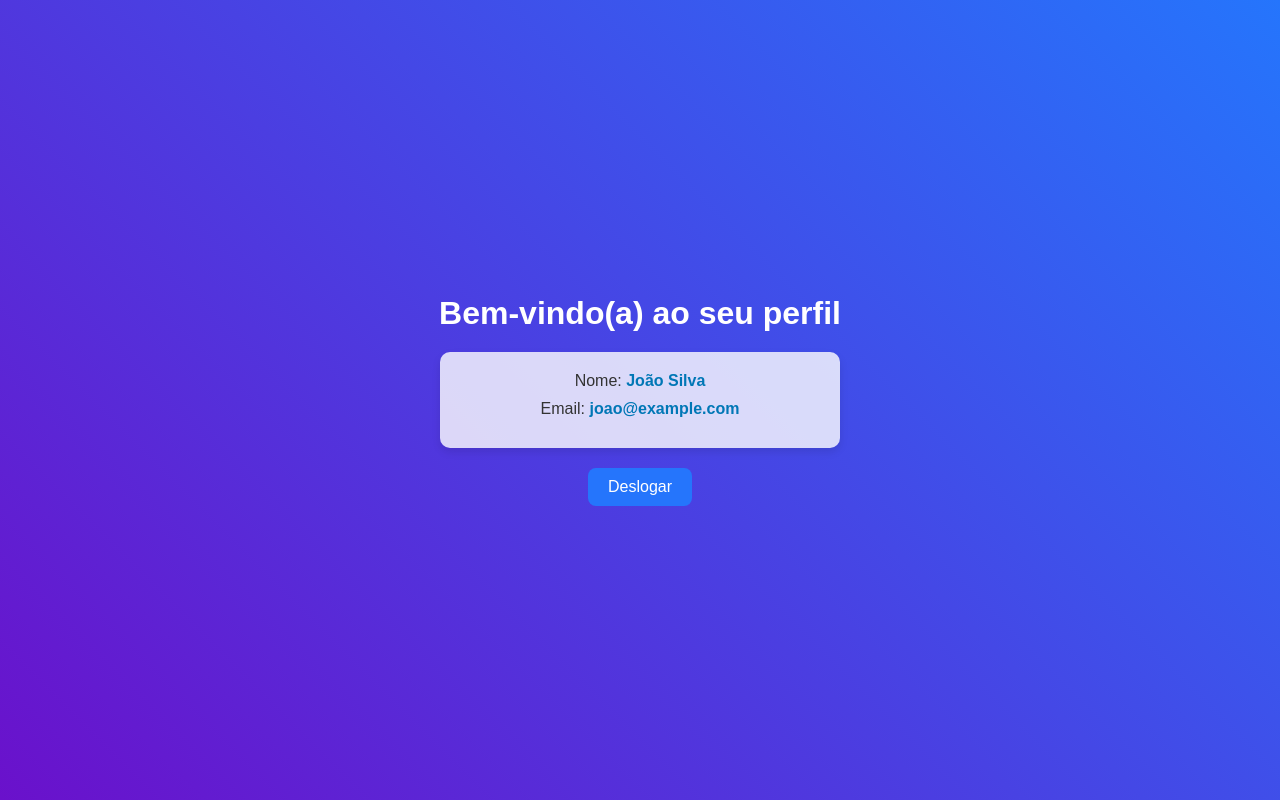
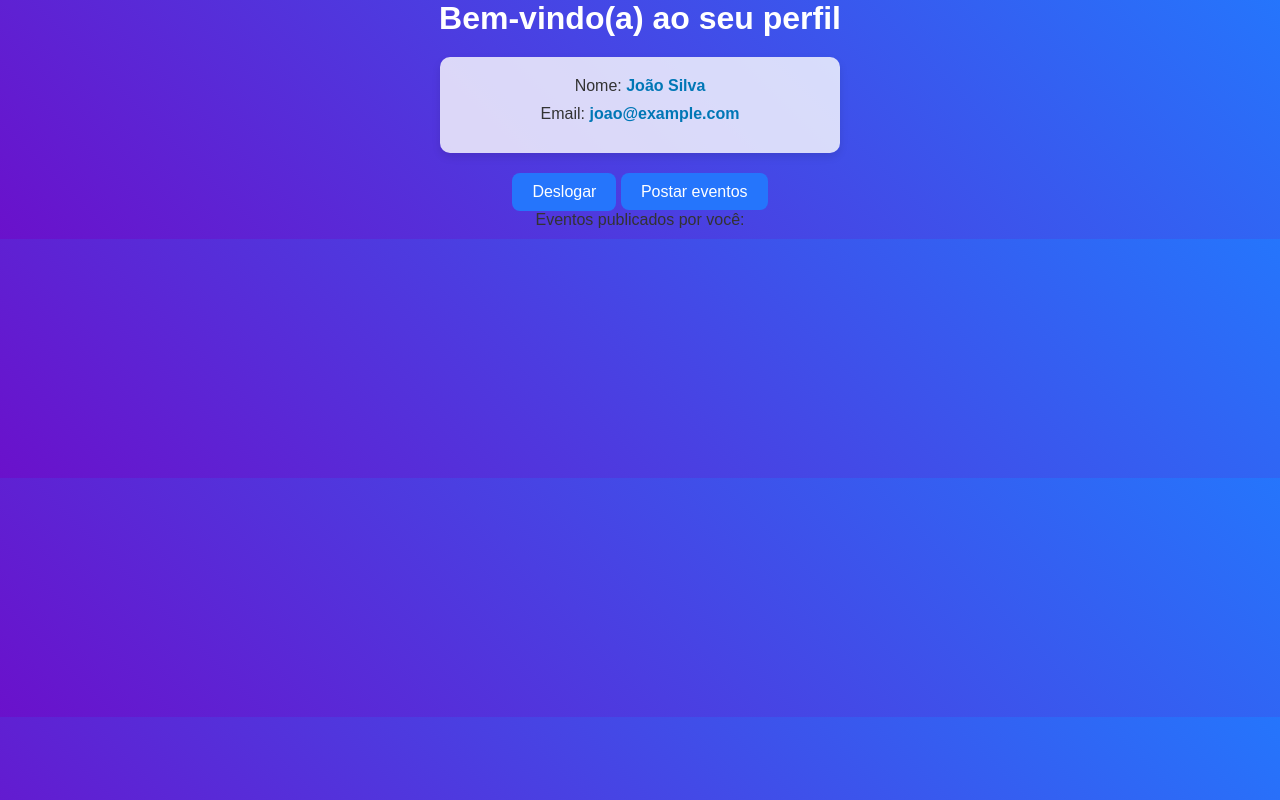
Before and after one commit to victoralsp/projeto-integrado, a PHP site: page /pages/perfil.html in a window 1280 px wide. Run offline with PHP 8.4, Linux system fonts and the light colour scheme; some libraries are stand-ins or nearby versions.

Commit message:
Puxar eventos por usuario

```diff
--- a/css/eventos-publicados.css
+++ b/css/eventos-publicados.css
@@ -23,5 +23,5 @@
 .evento img {
     max-width: 300px;
     padding: 1em 0;
-    object-fit: cover; /
+    object-fit: cover;
 }
--- a/js/perfil.js
+++ b/js/perfil.js
@@ -1,8 +1,6 @@
-import { initializeApp } from "https://www.gstatic.com/firebasejs/11.4.0/firebase-app.js"
-
-import { getAuth, onAuthStateChanged, signOut } from "https://www.gstatic.com/firebasejs/11.4.0/firebase-auth.js"
-
-import { getFirestore, doc, getDoc } from "https://www.gstatic.com/firebasejs/11.4.0/firebase-firestore.js"
+import { initializeApp } from "https://www.gstatic.com/firebasejs/11.4.0/firebase-app.js";
+import { getAuth, onAuthStateChanged, signOut } from "https://www.gstatic.com/firebasejs/11.4.0/firebase-auth.js";
+import { getFirestore, doc, getDoc, collection, query, where, getDocs } from "https://www.gstatic.com/firebasejs/11.4.0/firebase-firestore.js";
 
 const firebaseConfig = {
   apiKey: "AIzaSyDcqw47MmWmF2B7NtsAJ5FFu4VS4B5tAS4",
@@ -17,39 +15,65 @@ const app = initializeApp(firebaseConfig);
 const auth = getAuth(app);
 const db = getFirestore(app);
 
-const username = document.getElementById('name')
-const email = document.getElementById('email')
-const logoutBtn = document.getElementById('logoutBtn')
+const username = document.getElementById('name');
+const email = document.getElementById('email');
+const logoutBtn = document.getElementById('logoutBtn');
+const eventosContainer = document.getElementById('eventos-do-usuario');
 
-onAuthStateChanged(auth, (user) => {
+onAuthStateChanged(auth, async (user) => {
   if (user) {
-        const userDocRef = doc(db, "users", user.uid)
-        getDoc(userDocRef)
-            .then((docSnapshot) => {
+    try {
+      // Dados do usuário
+      const userDocRef = doc(db, "users", user.uid);
+      const docSnapshot = await getDoc(userDocRef);
       if (docSnapshot.exists()) {
-                    const userData = docSnapshot.data()
-                    username.textContent = userData.displayName
-                    email.textContent = userData.email
+        const userData = docSnapshot.data();
+        username.textContent = userData.displayName;
+        email.textContent = userData.email;
       } else {
-                    alert('Usúario não encontrado!')
+        alert('Usuário não encontrado!');
       }
-            })
-            .catch((error) => {
-                console.error("Erro ao procurar os dados do usúario:", error)
-                alert("Falha ao encontrar dados do usúario")
-            })
+
+      // Eventos do usuário
+      const postagensDoUsuario = query(collection(db, 'postagens'), where('criadorUid', '==', user.uid));
+      const querySnapshot = await getDocs(postagensDoUsuario);
+
+      if (querySnapshot.empty) {
+        eventosContainer.innerHTML = `<p>Você ainda não publicou nenhum evento.</p>`;
+        return;
+      }
+
+      querySnapshot.forEach((doc) => {
+        const evento = doc.data();
+        const eventoHTML = `
+          <div class="card-evento">
+            <h3>${evento.titulo}</h3>
+            <p>${evento.descricao}</p>
+            ${evento.imagemUrl ? `<img src="${evento.imagemUrl}" alt="Imagem do evento">` : ''}
+            <p><strong>Data:</strong> ${evento.data}</p>
+            <p><strong>Local:</strong> ${evento.local}</p>
+          </div>
+        `;
+        eventosContainer.innerHTML += eventoHTML;
+      });
+
+    } catch (error) {
+      console.error("Erro ao carregar perfil e eventos:", error);
+      alert("Erro ao carregar dados do perfil.");
+    }
   } else {
-        window.location.href = '../index.html'
+    window.location.href = '../index.html';
   }
-})
+});
 
+// Logout
 logoutBtn.addEventListener('click', () => {
   signOut(auth)
     .then(() => {
-            window.location.href = '../pages/login.html'
+      window.location.href = '../pages/login.html';
     })
     .catch((error) => {
-            console.error("Erro ao deslogar: ", error)
-            alert("Falha ao deslogar sua conta.")
-        })
-})
+      console.error("Erro ao deslogar: ", error);
+      alert("Falha ao deslogar sua conta.");
+    });
+});
--- a/pages/perfil.html
+++ b/pages/perfil.html
@@ -17,8 +17,6 @@
         body {
             font-family: 'Arial', sans-serif;
             background: linear-gradient(45deg, #6a11cb, #2575fc);
-            /* Gradiente de azul suave */
-            height: 100vh;
             display: flex;
             flex-direction: column;
             justify-content: center;
@@ -54,7 +52,7 @@
             /* Cor suave para o destaque */
         }
 
-        button {
+        button, #link-postar-eventos {
             margin-top: 20px;
             padding: 10px 20px;
             background-color: #2575fc;
@@ -67,6 +65,19 @@
 
         button:hover {
             background-color: #1e62d0;
+        }
+        #link-postar-eventos {
+            text-decoration: none;
+        }
+        .card-evento {
+            width: 600px;
+            border-radius: 10px;
+            padding: 1em;
+            background-color: rgba(255, 255, 255, 0.8);
+            margin: 1em;
+        }
+        .card-evento img {
+            width: 400px;
         }
 
         /* Adicionando responsividade */
@@ -92,7 +103,13 @@
         <p>Nome: <span id="name">João Silva</span></p>
         <p>Email: <span id="email">joao@example.com</span></p>
     </div>
-    <button id="logoutBtn">Deslogar</button>
+    <aside>
+        <button id="logoutBtn">Deslogar</button>
+        <a href="postar-evento.html" id="link-postar-eventos" target="_blank">Postar eventos</a>
+    </aside>
+    <p>Eventos publicados por você:</p>
+    <div id="eventos-do-usuario"></div>
+
 
     <script type="module" src="../js/perfil.js"></script>
 </body>
```
Lines whose indentation alone changed are shown as unchanged.
